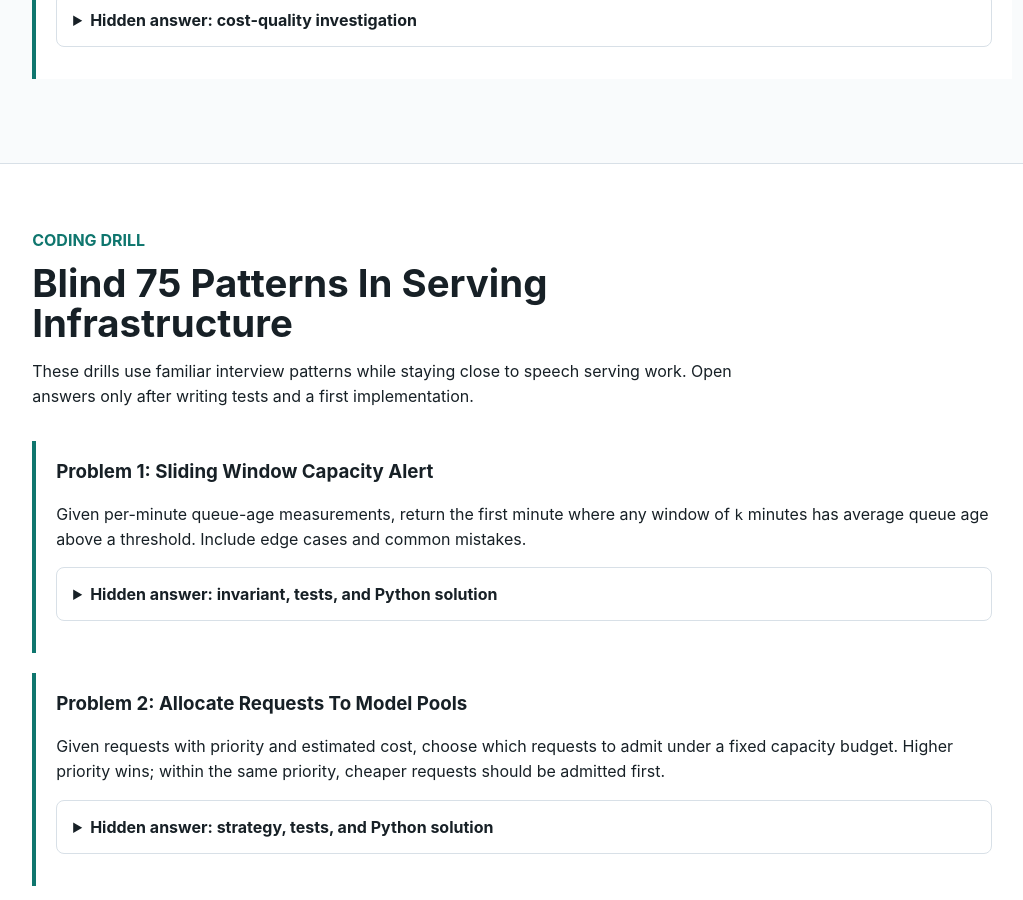
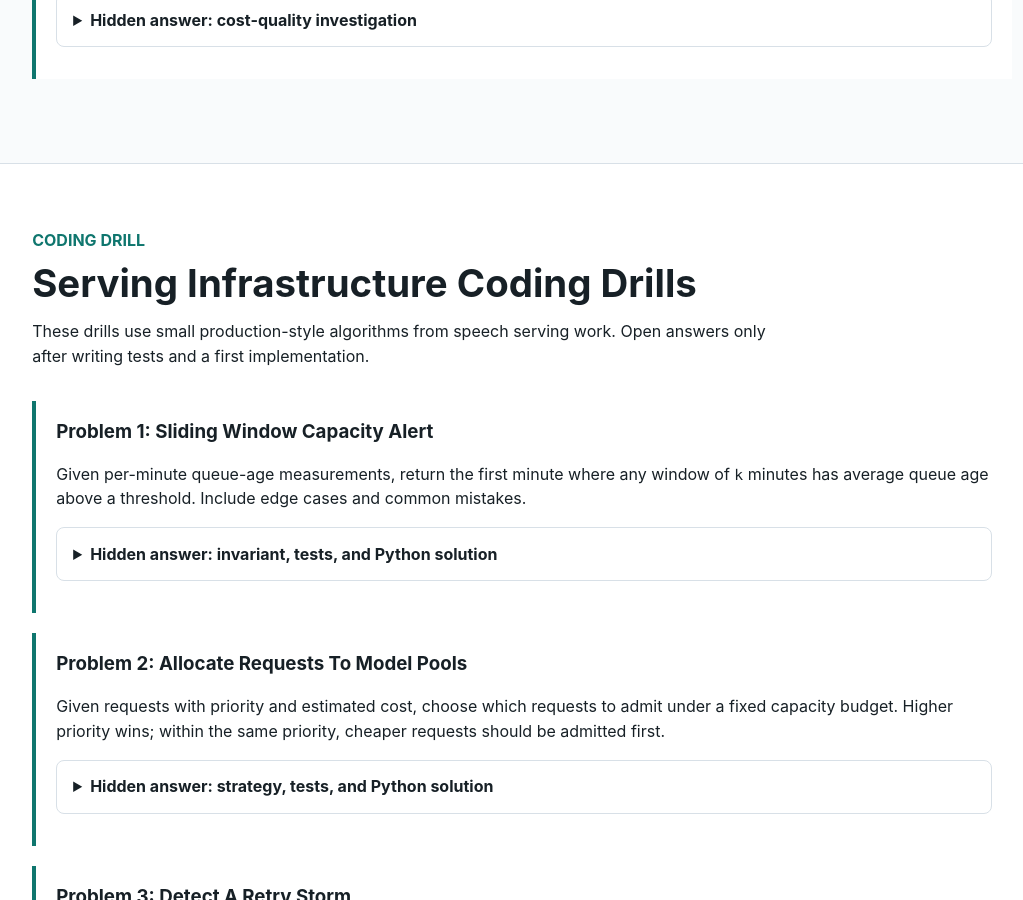
Before and after one commit to kennethli319/kennethli319.github.io, a Jekyll site: the page audio-text-ml-course/lessons/speech-gpu-serving-capacity-planning.html, which Jekyll copies as it is, in a window 1280 px wide and 900 px high, scrolled down 3283 px. Shown: the whole window, without its empty margins (19-1042 px from the left). Built offline with Jekyll 4.4.1, drawn with Linux system fonts in a browser that asks for light colours.

Commit message:
Update speech GPU capacity lesson

```diff
--- a/audio-text-ml-course/lessons/speech-gpu-serving-capacity-planning.html
+++ b/audio-text-ml-course/lessons/speech-gpu-serving-capacity-planning.html
@@ -216,11 +216,11 @@
     <section id="coding" class="band">
       <div class="section-head">
         <p class="eyebrow">Coding Drill</p>
-        <h2>Blind 75 Patterns In Serving Infrastructure</h2>
+        <h2>Serving Infrastructure Coding Drills</h2>
         <p>
-          These drills use familiar interview patterns while staying close to
-          speech serving work. Open answers only after writing tests and a
-          first implementation.
+          These drills use small production-style algorithms from speech
+          serving work. Open answers only after writing tests and a first
+          implementation.
         </p>
       </div>
 
```
Also changed, not shown: other parts of audio-text-ml-course/lessons/speech-gpu-serving-capacity-planning.html (+8 -2 lines).
